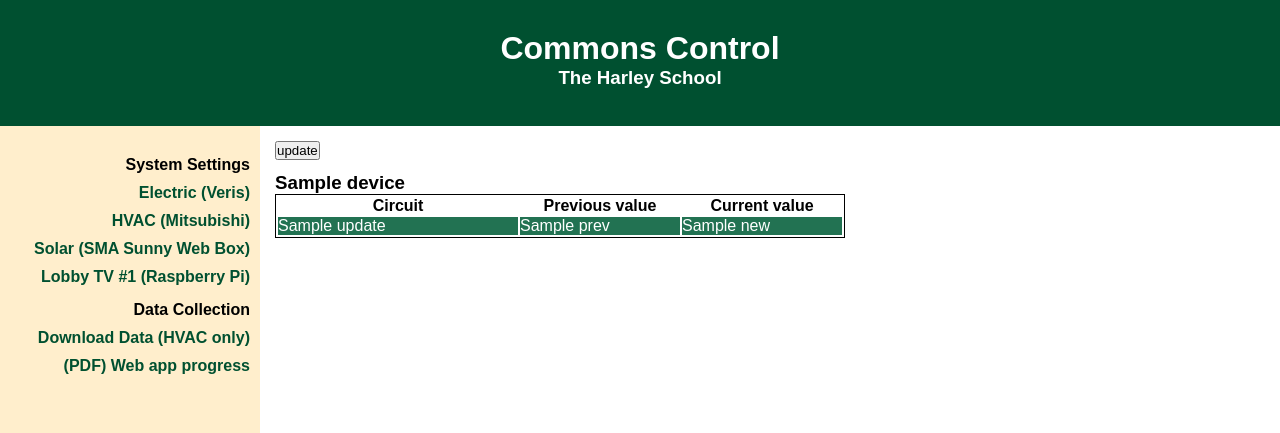
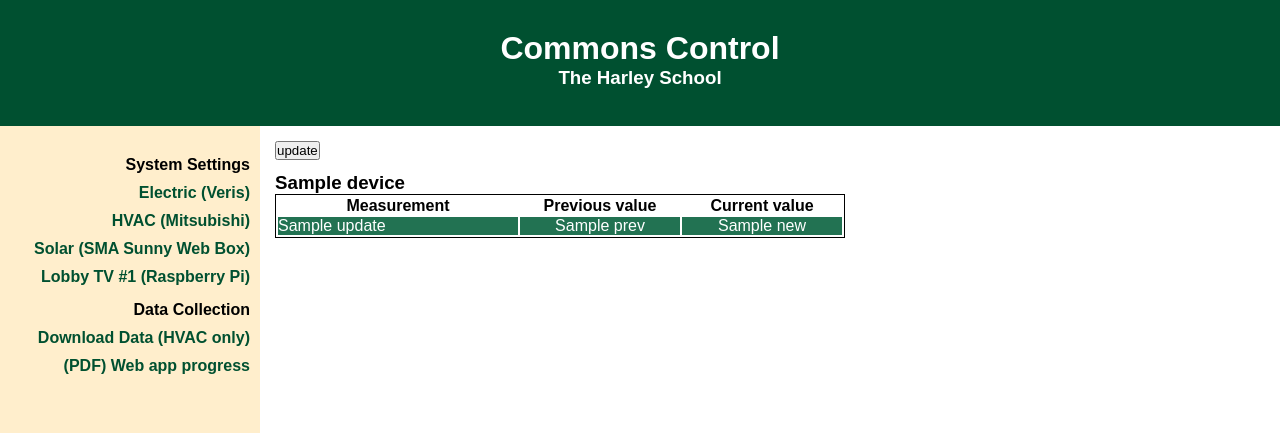
Before and after one commit to HarleySchool/commonssite, a Django app: template webapp/live_updates/templates/live_updates/veris_tables.html in a window 1280 px wide. Shown: the top 433 px of the page. Run offline with Django 3.2, Linux system fonts and the light colour scheme; the template is opened without the code that fills it: most values are stand-ins (such as "Sample title", 1, 10 or a date in 2020); parts of the project's set-up code (start-up, migrations or seed data) failed here and were passed over.

Commit message:
added more formatting to veris_tables

```diff
--- a/webapp/live_updates/templates/live_updates/veris_tables.html
+++ b/webapp/live_updates/templates/live_updates/veris_tables.html
@@ -20,10 +20,12 @@
 
 	.col2{
 		width:10em;
+		text-align:center;
 	}
 
 	.col3{
 		width:10em;
+		text-align:center;
 	}
 
 	.tabletitle{
@@ -38,13 +40,13 @@
 {% endblock styles %}
 
 {% block content %}
-	<p><input type="button" value="update" onclick="javascript:reload()"/></p>
+	<p><input type="button" value="update" onclick="javascript:location.reload()"/></p>
 	{% for device, updates in monitor.items %}
 		<h3 class="tabletitle">{{ device }}</h3>
 		<table class="update-table">
 			<thead>
 				<tr>
-					<th class="col1">Circuit</th>
+					<th class="col1">Measurement</th>
 					<th class="col2">Previous value</th>
 					<th class="col3">Current value</th>
 				</tr>
@@ -52,9 +54,9 @@
 			<tbody>
 				{% for name, prev, new in updates %}
 				<tr class="{% cycle "dark" "light"%}">
-					<td>{{ name }}</td>
-					<td>{{ prev }}</td>
-					<td>{{ new }}</td>
+					<td class="col1">{{ name }}</td>
+					<td class="col2">{{ prev }}</td>
+					<td class="col3">{{ new }}</td>
 				</tr>
 				{% endfor %}
 			</tbody>
```
